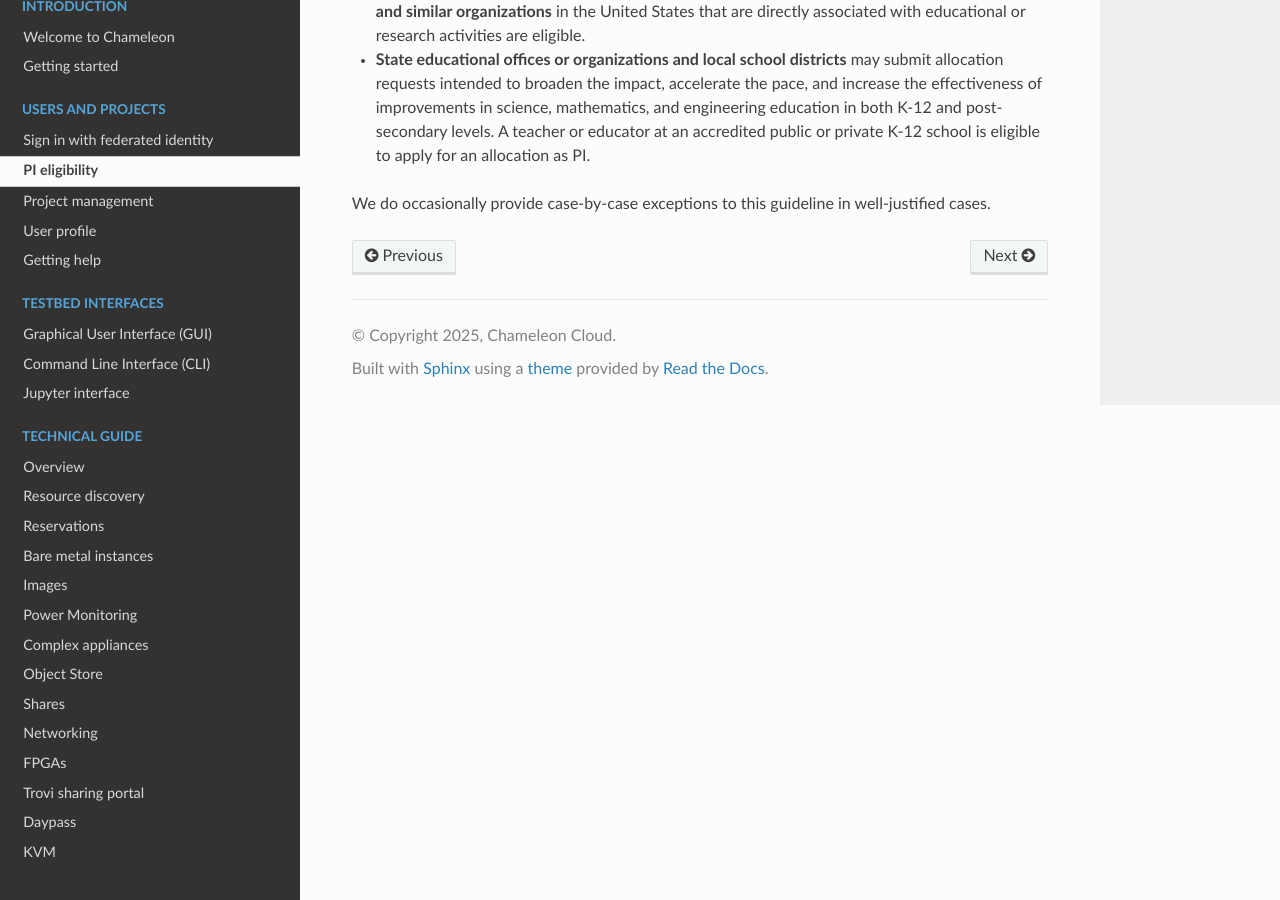
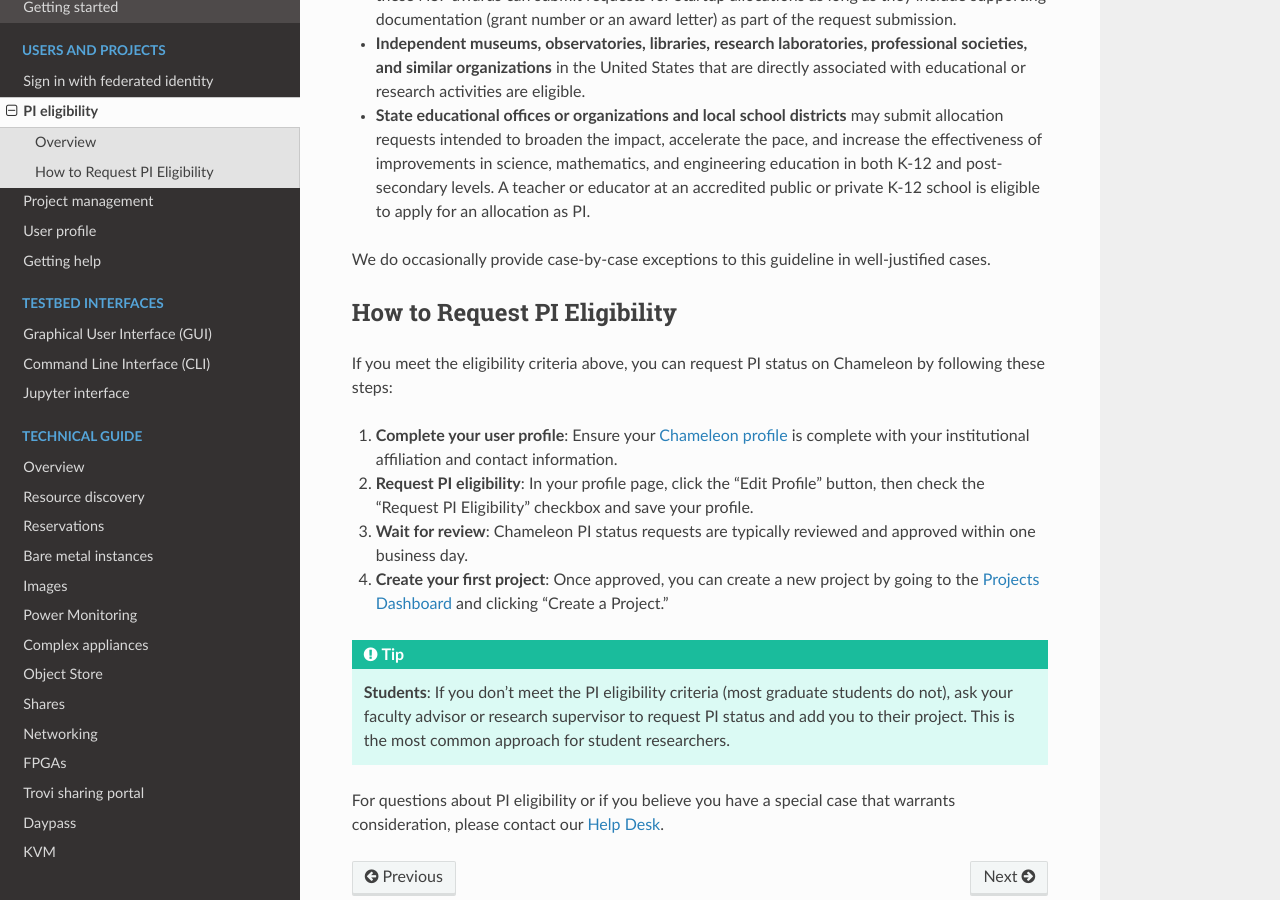
Before and after one commit to ChameleonCloud/docs, a Sphinx documentation site: the page built from source/user/pi_eligibility.rst, in a window 1280 px wide and 900 px high, scrolled down 616 px. Built offline with Sphinx 7.4.7 and the Read the Docs theme 3.1.0, drawn with Linux system fonts in a browser that asks for light colours.

```diff
--- a/source/user/pi_eligibility.rst
+++ b/source/user/pi_eligibility.rst
@@ -3,6 +3,9 @@
 ===============
 PI eligibility
 ===============
+
+Overview
+========
 
 Chameleon PIs carry significant responsibility for the users on their projects; we therefore limit PI eligibility to individuals from the following groups:
 
@@ -14,3 +17,29 @@ Chameleon PIs carry significant responsibility for the users on their projects;
 - **State educational offices or organizations and local school districts** may submit allocation requests intended to broaden the impact, accelerate the pace, and increase the effectiveness of improvements in science, mathematics, and engineering education in both K-12 and post-secondary levels. A teacher or educator at an accredited public or private K-12 school is eligible to apply for an allocation as PI.
 
 We do occasionally provide case-by-case exceptions to this guideline in well-justified cases.
+
+How to Request PI Eligibility
+=============================
+
+If you meet the eligibility criteria above, you can request PI status on Chameleon by following these steps:
+
+1. **Complete your user profile**: Ensure your `Chameleon profile <https://www.chameleoncloud.org/user/profile/>`_
+   is complete with your institutional affiliation and contact information.
+
+2. **Request PI eligibility**: In your profile page, click the "Edit Profile" button, then check the
+   "Request PI Eligibility" checkbox and save your profile.
+
+3. **Wait for review**: Chameleon PI status requests are typically reviewed and approved within
+   one business day.
+
+4. **Create your first project**: Once approved, you can create a new project by going to the
+   `Projects Dashboard <https://www.chameleoncloud.org/user/projects/>`_ and clicking
+   "Create a Project."
+
+.. tip::
+   **Students**: If you don't meet the PI eligibility criteria (most graduate students do not),
+   ask your faculty advisor or research supervisor to request PI status and add you to their project.
+   This is the most common approach for student researchers.
+
+For questions about PI eligibility or if you believe you have a special case that warrants
+consideration, please contact our :doc:`Help Desk <help>`.
```
Also changed, not shown: source/getting-started/index.rst (+5 -11 lines).
